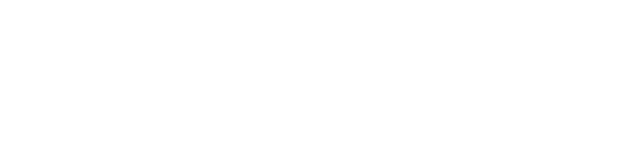
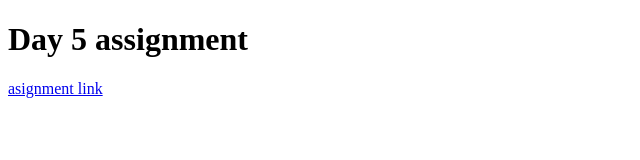
Before and after one commit to velsanjay/Day-5-Assignment, a plain HTML site: page index.html in a window 1280 px wide. Shown: the whole page, without its empty margins (0-640 px from the left). Drawn offline with Linux system fonts and the light colour scheme.

Commit message:
Update index.html

```diff
--- a/index.html
+++ b/index.html
@@ -7,6 +7,10 @@
     <title>Document</title>
 </head>
 <body>
+    <H1>Day 5 assignment </H1>
+    <p>
+    <a href="https://app.netlify.com/sites/cheery-kitsune-698385/overview" target="_blank">asignment link</a>
+</p>
     <script src="assignment.js"></script>
 </body>
 </html>
```
